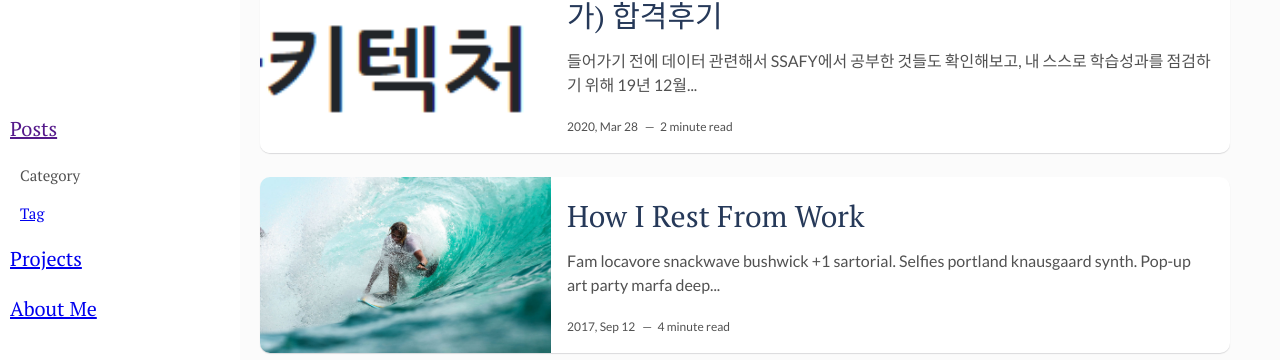
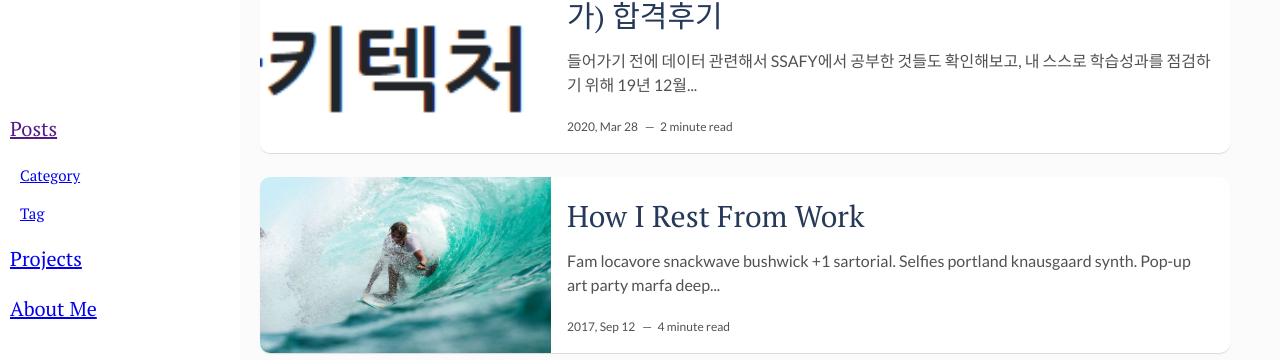
Before and after one commit to CodyBuilder-dev/codybuilder-dev.github.io, a Jekyll site: the page built from index.html, in a window 1280 px wide. Shown: the part 335-695 px from the top of the page. Built offline with Jekyll 4.4.1, drawn with Linux system fonts in a browser that asks for light colours; the list of posts is cut into pages by our own code.

Commit message:
[Feat] 카테고리 기능 추가

```diff
--- a/_layouts/main.html
+++ b/_layouts/main.html
@@ -17,7 +17,7 @@ layout: default
   </header> <!-- End Header -->
   <div class="blog-pages">
     <p><a href="{{site.baseurl}}">Posts</a></p>
-    <p class="blog-subpages"><a >Category</a></p>
+    <p class="blog-subpages"><a href="{{site.baseurl}}/categories/">Category</a></p>
     <p class="blog-subpages"><a  href="{{site.baseurl}}/tags/">Tag</a></p>
     <p><a href="{{site.baseurl}}/projects/">Projects</a></p>
     <p><a href="{{site.baseurl}}/about/">About Me</a></p>
```
